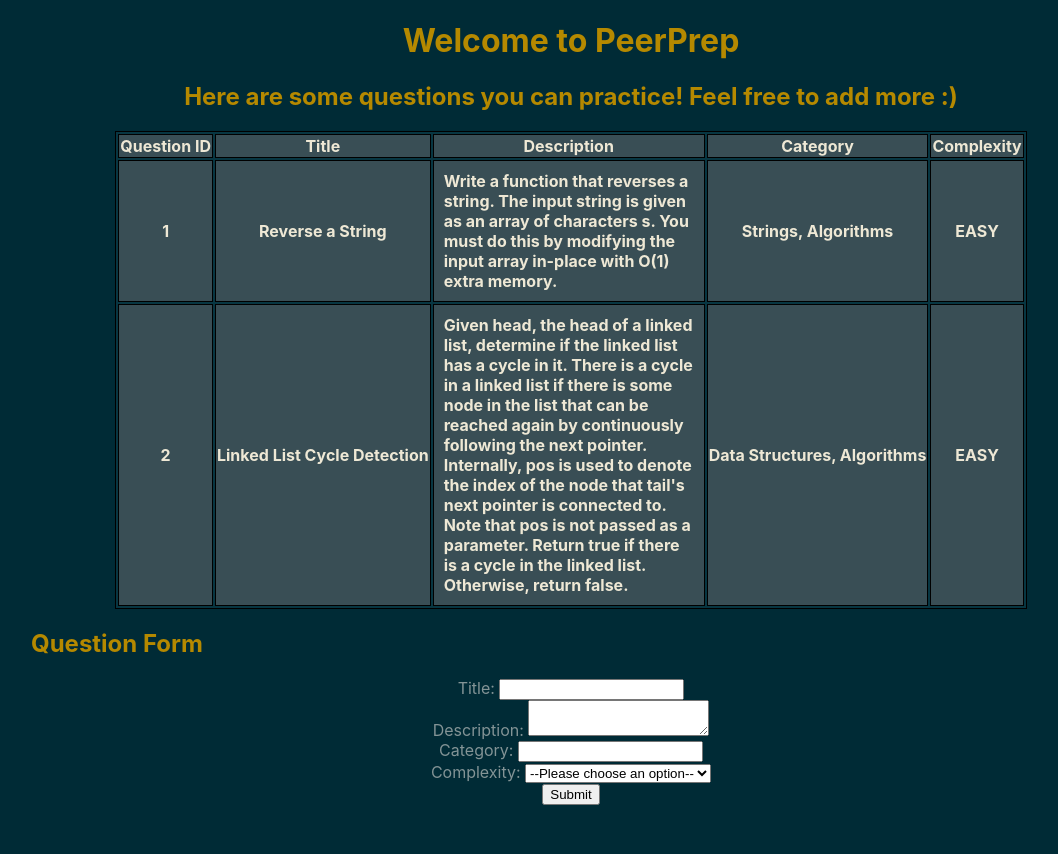
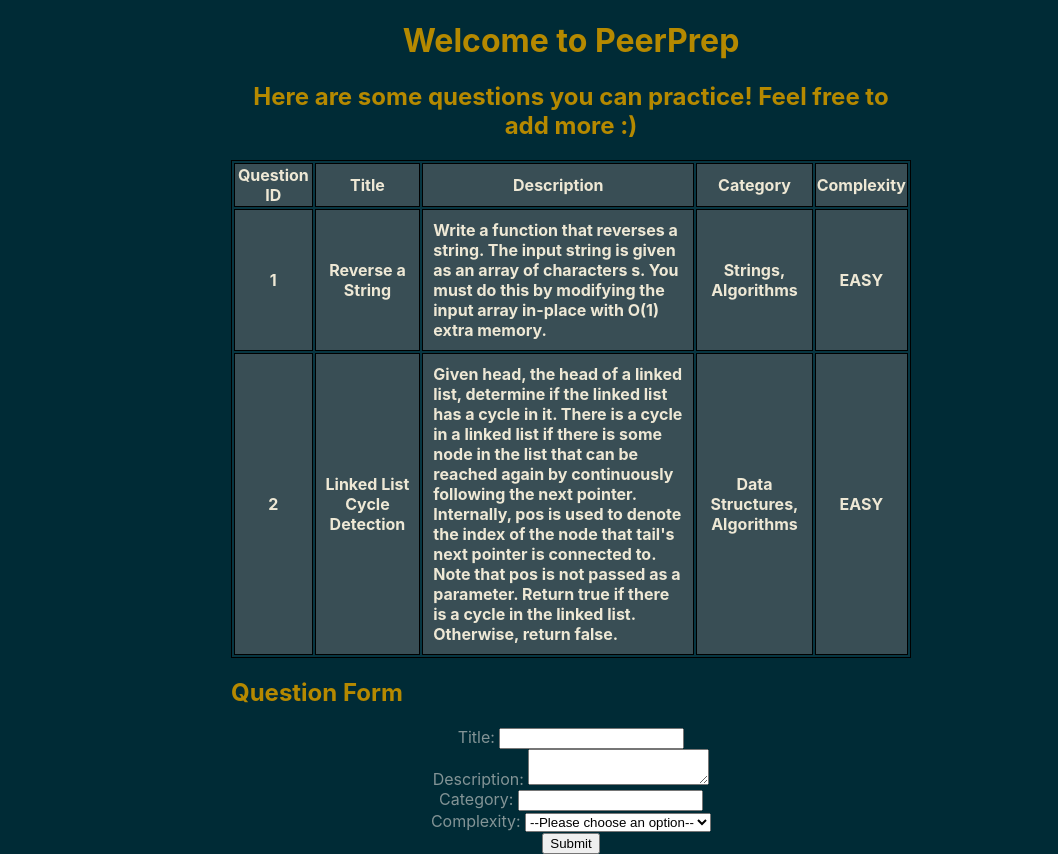
Before and after one commit to PeanutButters93/ay2324s1-course-assessment-g53, a React (Create React App) app: page / in a window 1280 px wide. Shown: the whole page, without its empty margins (69-1127 px from the left). Before the commit the page ends 821 px from the top, so only its background shows below. Built offline with nearby package versions, Linux system fonts and the light colour scheme; the HTML template or start-up script is replaced by a standard one.

Commit message:
Readjust padding to align Question Form header to table

```diff
--- a/src/App.css
+++ b/src/App.css
@@ -8,7 +8,7 @@ html, body {
 }
 
 .content {
-    padding: 0 100px;
+    padding: 0 300px;
 }
 
 h1, h2, h3, h4, h5, h6 {
```
